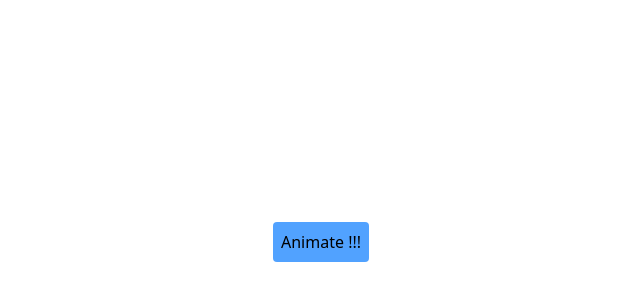
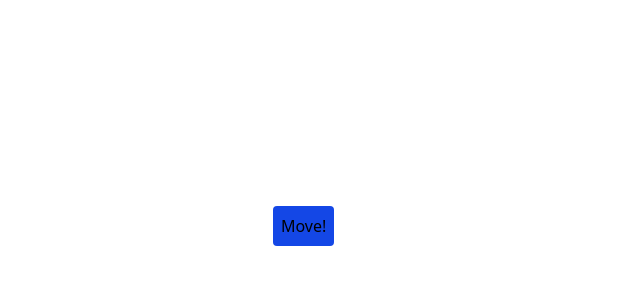
Before and after one commit to tjay1760/framer-motion-trials, a React (Vite) app: page / in a window 1280 px wide. Shown: the part 34-334 px from the top of the page, without its empty margins (207-847 px from the left). Built offline with nearby package versions, Linux system fonts and the light colour scheme.

Commit message:
bouncyness

```diff
--- a/src/App.jsx
+++ b/src/App.jsx
@@ -1,9 +1,9 @@
 import { useState } from 'react'
-import reactLogo from './assets/react.svg'
-import viteLogo from '/vite.svg'
+
 import './App.css'
 import SpringBox from './SpringBox'
 import BasicsOfMotion from './BasicsOfMotion'
+import Guestures from './Guestures'
 
 function App() {
 
@@ -11,7 +11,8 @@ function App() {
   return (
     <div className='flex items-center justify-center h-screen'>
       {/* <SpringBox /> */}
-      <BasicsOfMotion />
+      {/* <BasicsOfMotion /> */}
+      <Guestures />
     </div>
   )
 }
--- a/src/Guestures.jsx
+++ b/src/Guestures.jsx
@@ -0,0 +1,17 @@
+import React from "react";
+import { motion } from "motion/react";
+
+const Guestures = () => {
+  return (
+    <div className="min-h-80 min-w-80">
+      <motion.button className="rounded p-2 bg-blue-700"
+      whileHover={{ scale: 1.1 }}
+      whileTap={{ scale: 0.4 }}
+      >
+        Move!
+      </motion.button>
+    </div>
+  );
+};
+
+export default Guestures;
```
